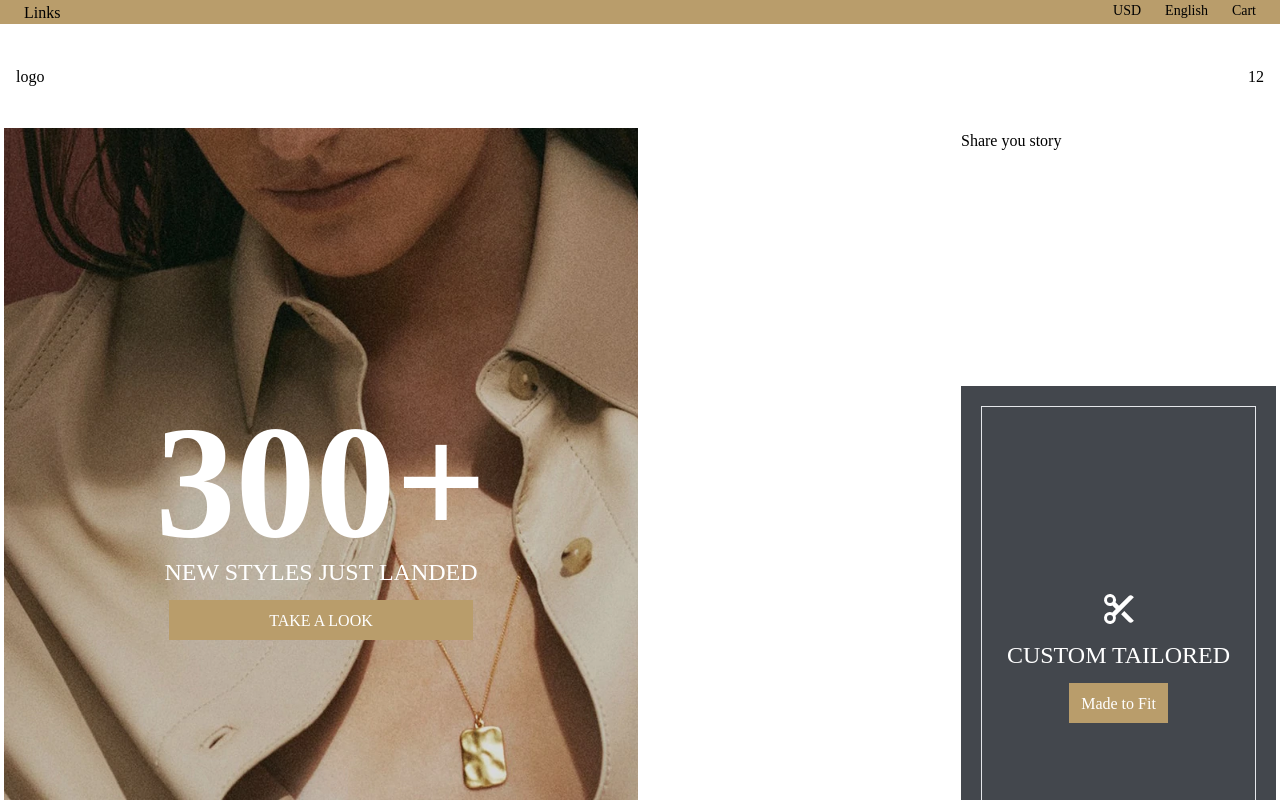
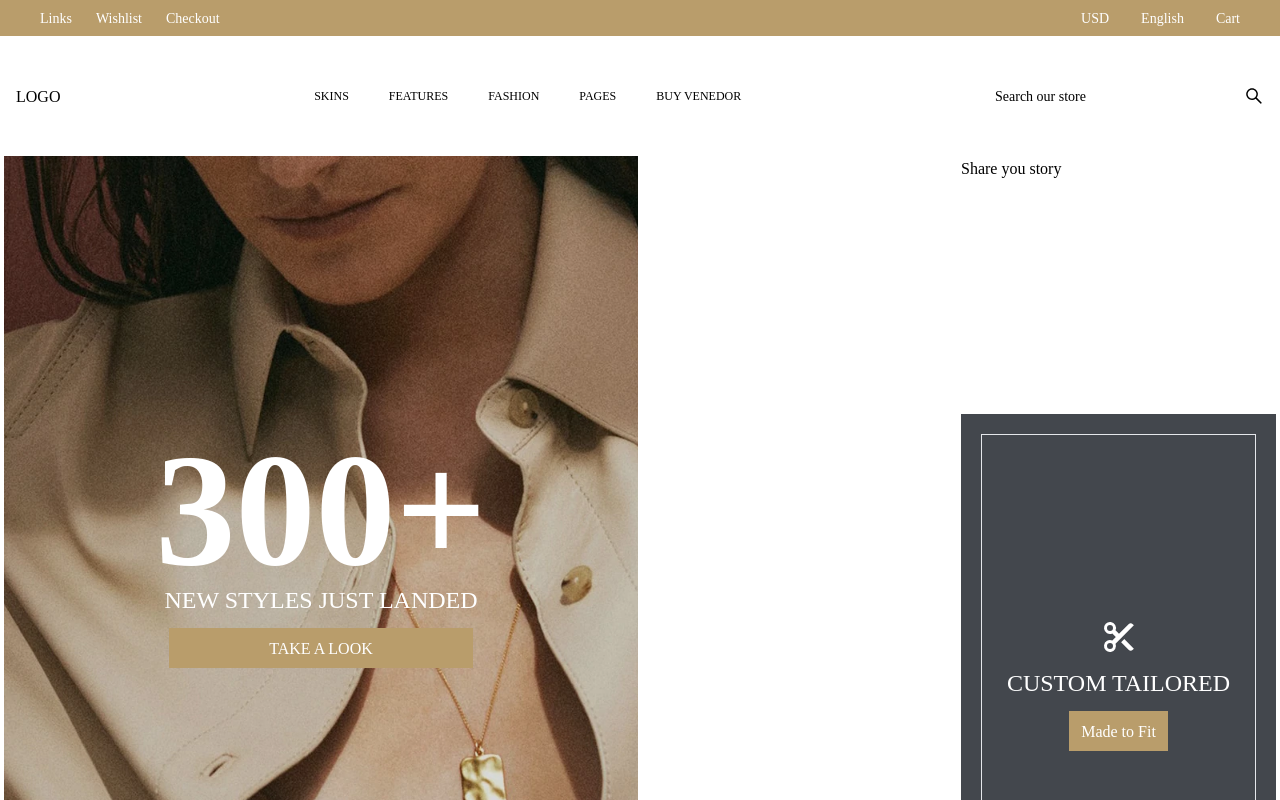
Before and after one commit to addegbenga/fashion-store, a Next.js app: page / in a window 1280 px wide. Shown: the top 800 px of the page. Built offline with nearby package versions, Linux system fonts and the light colour scheme.

Commit message:
ui changes

```diff
--- a/components/home/Gridx1.tsx
+++ b/components/home/Gridx1.tsx
@@ -10,7 +10,7 @@ export default function Gridx1() {
       <div className="bg-white ">
         <div className=" md:grid gap-1 md:grid-cols-2  md:h-[100vh] mx-1">
           {/* <Cards width={100}> */}
-          <div className="h-[25rem]  md:h-full">
+          <div className="h-[28rem]  md:h-full">
             <MySwiper />
           </div>
           {/* </Cards> */}
--- a/components/home/MySwiper.tsx
+++ b/components/home/MySwiper.tsx
@@ -45,10 +45,14 @@ const MySwiper = ({}) => {
               }
             >
               {/* <h1>Timeless Design</h1> */}
-              <div className="  text-white z-10 gap-3 flex flex-col justify-center items-center   ">
-                <h1 className="text-[10rem] font-bold leading-[8rem]">300+</h1>
-                <h1 className="text-2xl text-center">NEW STYLES JUST LANDED</h1>
-                <button className="bg-[#b99d6b] w-11/12 p-2">
+              <div className="  text-white z-10 gap-4 flex flex-col justify-center items-center   ">
+                <h1 className="lg:text-[10rem] text-7xl font-bold lg:leading-[8rem]">
+                  300+
+                </h1>
+                <h1 className="md:text-2xl text-sm text-center">
+                  NEW STYLES JUST LANDED
+                </h1>
+                <button className="bg-[#b99d6b] text-sm md:text-base w-11/12 p-2">
                   TAKE A LOOK
                 </button>
               </div>
--- a/components/layouts/Navbar.tsx
+++ b/components/layouts/Navbar.tsx
@@ -1,21 +1,31 @@
 import { NextPage } from "next";
+import { FaBars } from "react-icons/fa";
+import { AiOutlineSearch } from "react-icons/ai";
 
 const Navbar: NextPage = () => {
   return (
     <div>
-      <div className="bg-white py-10">
+      <div className="bg-white md:py-12 py-6">
         <div className="flex 2xl:container px-4 mx-auto justify-between items-center">
-          logo
-          <div className="flex hidden  gap-8 text-sm">
+          LOGO
+          <div className="hidden md:flex  gap-10 text-xs">
             <h1>SKINS</h1>
             <h1>FEATURES</h1>
             <h1>FASHION</h1>
             <h1>PAGES</h1>
             <h1>BUY VENEDOR</h1>
           </div>
-          <div className="flex">
-            <h1>1</h1>
-            <h1>2</h1>
+          <div className="flex gap-6 items-center md:hidden ">
+            <FaBars size={24} className="text-black text-opacity-70" />
+            <AiOutlineSearch />
+          </div>
+          <div className="md:flex gap-2 items-center hidden ">
+            <input
+              className="bg-transparent text-sm outline-none placeholder-black"
+              type="text"
+              placeholder="Search our store"
+            />
+            <AiOutlineSearch size={20} />
           </div>
         </div>
       </div>
--- a/components/layouts/TopNav.tsx
+++ b/components/layouts/TopNav.tsx
@@ -4,9 +4,14 @@ const TopNav: NextPage = () => {
   return (
     <div>
       <div className="bg-[#b99d6b]">
-        <div className="flex 2xl:container px-6 mx-auto justify-between">
-          <h1>Links</h1>
-          <div className="flex text-sm gap-6">
+        <div className="flex 2xl:container p-2 px-4 md:px-10 mx-auto justify-between">
+          <div className="flex gap-6 text-white text-sm">
+            <h1>Links</h1>
+            <h1 className="hidden md:block">Wishlist</h1>
+            <h1 className="hidden md:block">Checkout</h1>
+          </div>
+
+          <div className="flex text-sm text-white gap-3 md:gap-8">
             <h1>USD</h1>
             <h1>English</h1>
             <h1>Cart</h1>
```
